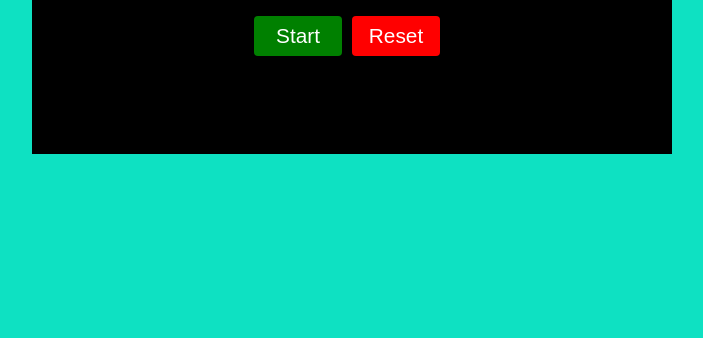
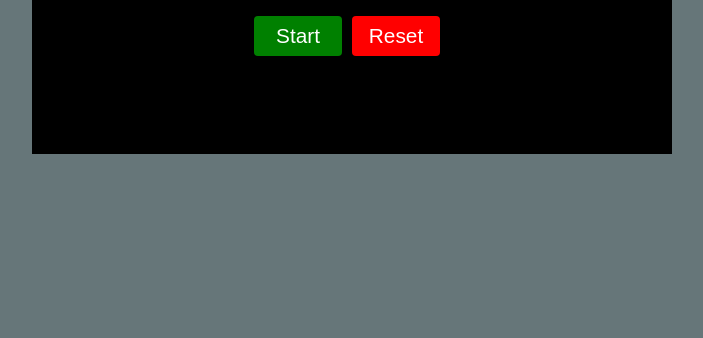
Before and after one commit to MAFIAMON02/project_12, a plain HTML site: page StopWatch/index.html in a window 1280 px wide. Shown: the part 462-800 px from the top of the page, without its empty margins (288-991 px from the left). Drawn offline with Linux system fonts and the light colour scheme.

Commit message:
style.css

```diff
--- a/StopWatch/style.css
+++ b/StopWatch/style.css
@@ -6,7 +6,7 @@
 .wrapper {
     height: 100vh;
     width: 100vw;
-    background-color: rgb(14, 225, 194);
+    background-color: rgb(102,118,121);
 }
 
 .container {
```
